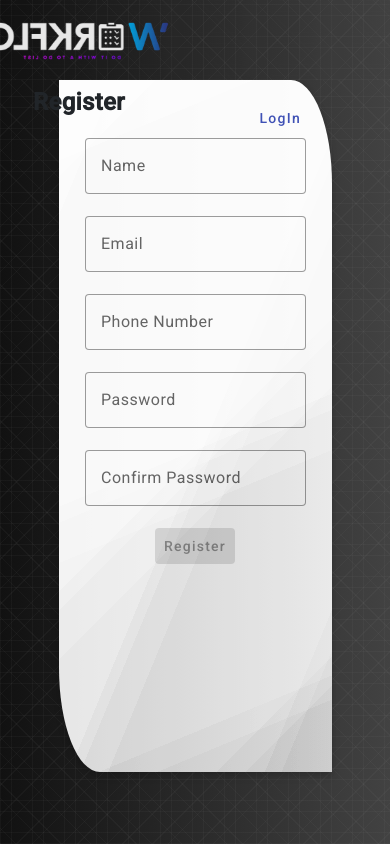
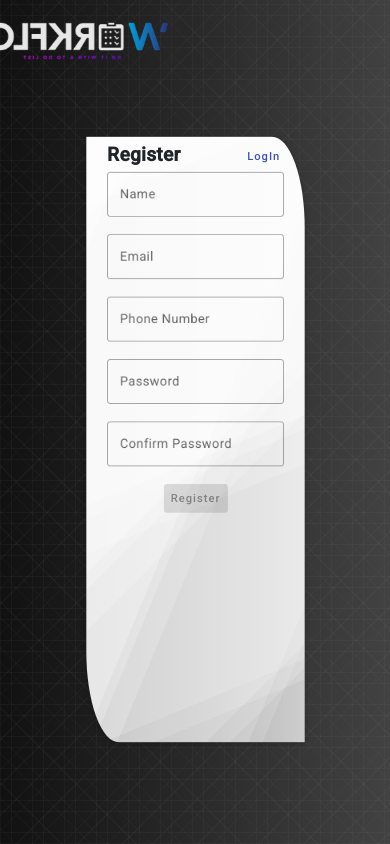
Before and after one commit to ezhilarasan-1978/Final-Kanban-FE, an Angular app: page /register in a window 390 px wide. Built offline with nearby package versions, Linux system fonts and the light colour scheme.

Commit message:
css changes

```diff
--- a/src/app/board-view/board-view.component.ts
+++ b/src/app/board-view/board-view.component.ts
@@ -262,6 +262,7 @@ export class BoardViewComponent implements OnInit {
         this.user.deleteProject(project).subscribe(
           response => {
             this.projectService.projectName=null;
+            // this.projectService.projectName=this.projectList.projectList[0];
             this.openSnackBar("The project was deleted Successfully", "OK")
             this.routing.navigateByUrl('/', { skipLocationChange: true }).then(() => {
               this.routing.navigate(['/boardView']);
--- a/src/app/login/login.component.css
+++ b/src/app/login/login.component.css
@@ -126,7 +126,7 @@ h3 {
     padding-top:0px;
     padding-bottom: 0px;
     margin:auto;
-    margin-top: 15px;
+    margin-top: -30px;
     height: fit-content;
     width: 80vw;
     max-width: 90vw;
--- a/src/app/register/register.component.css
+++ b/src/app/register/register.component.css
@@ -1,3 +1,7 @@
+body {
+  padding-bottom: 50px;
+}
+
 mat-card {
   width: 40vw;
   max-width: 70vw;
@@ -69,17 +73,28 @@ button {
 }
 
 @media only screen and (max-width: 768px) {
+  body {
+    padding-bottom: 77px;
+  }
+
   mat-card {
-    height: 83%;
-    margin-top: 18%;
+    height: 100%;
+    margin-top: 13%;
     width: 70%;
+    margin-bottom: 0px;
+    transform: scale(0.8);
   }
 
   mat-card-title {
-    margin-top: -14px;
+    margin-left: 0px;
+  }
+
+  mat-card-header {
+    margin-top: -20px;
   }
 
   button {
     margin-bottom: 2px;
   }
+
 }
--- a/src/app/service/user.service.ts
+++ b/src/app/service/user.service.ts
@@ -36,7 +36,7 @@ export class UserService {
     return this.httpClient.post(this.baseUrl+"/login", loginData);
   }
   regsiterCustomer(userData:any){
-    return this.httpClient.post('http://localhost:8085/api/v1/user/register', userData );
+    return this.httpClient.post(this.baseurl2+'register', userData );
     // return this.httpClient.post('http://localhost:8007/api/v1/user/register', userData );
   }
 
```
